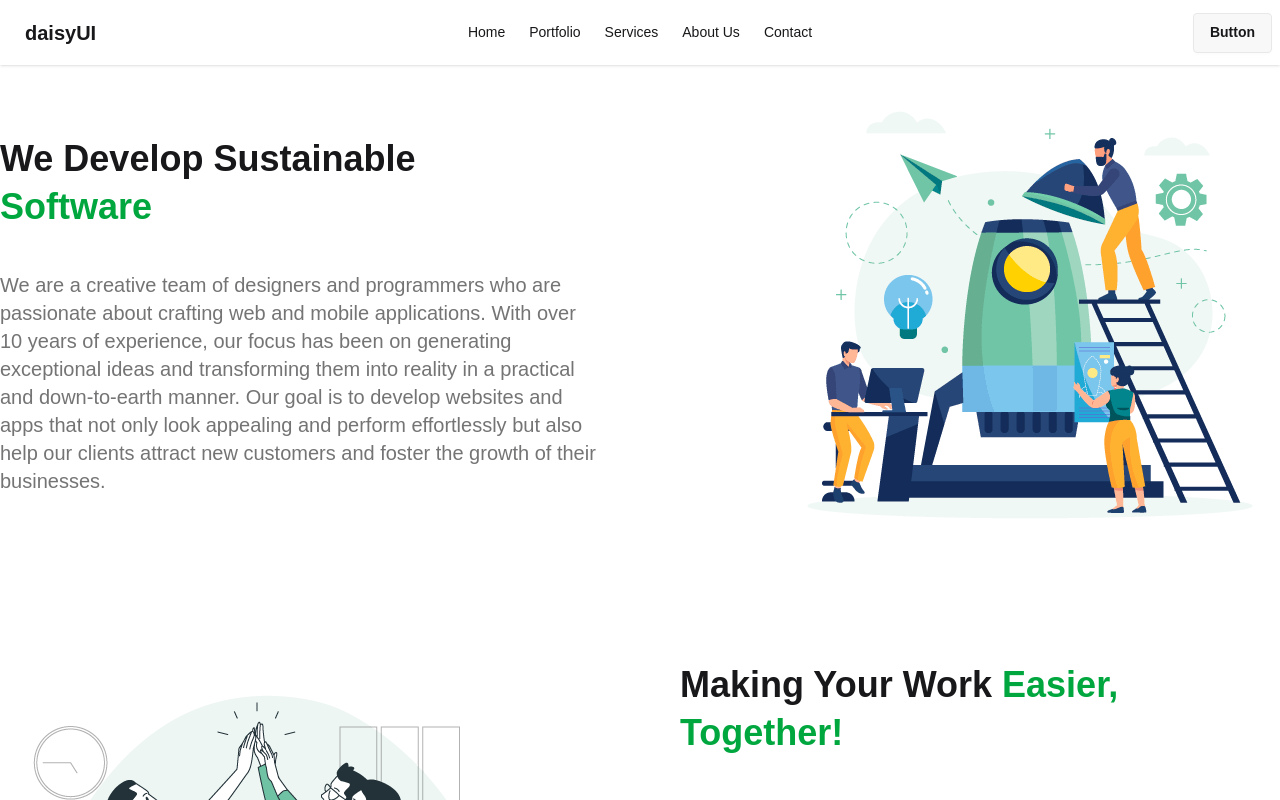
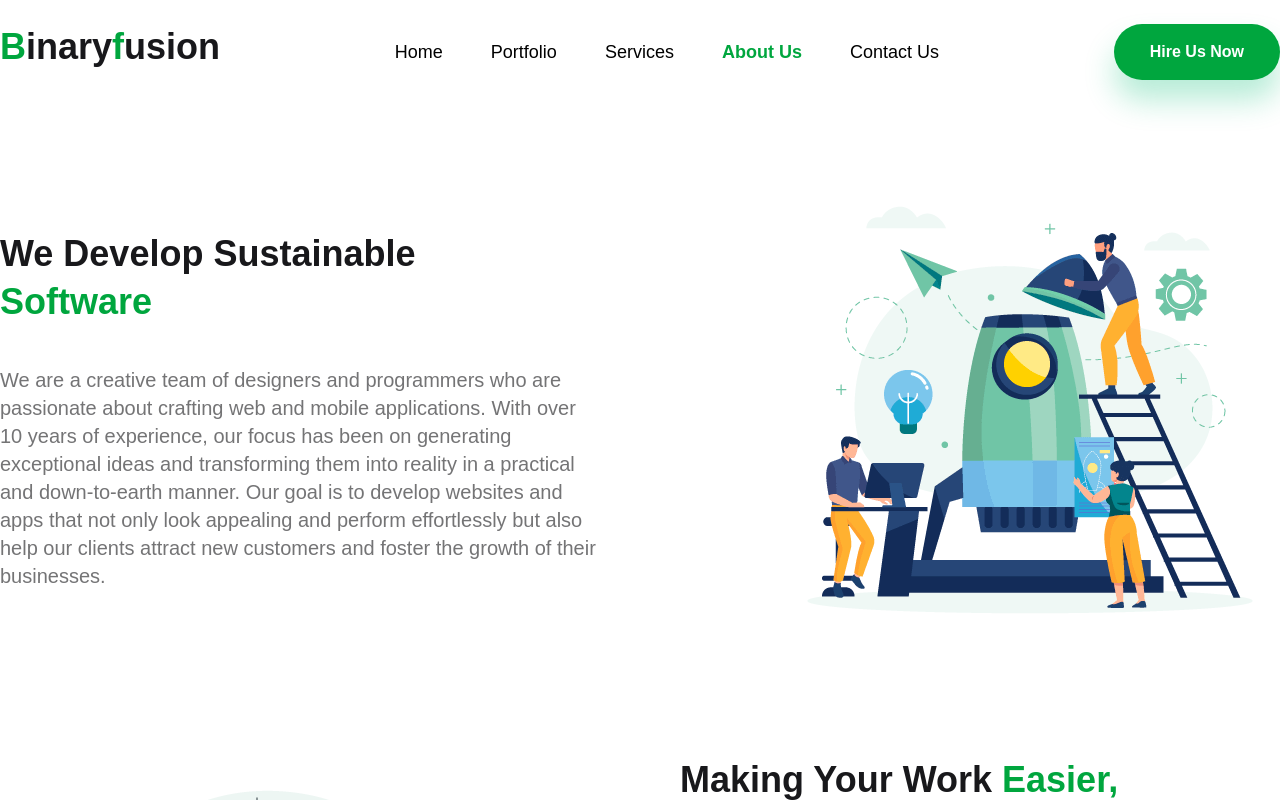
Before and after one commit to mizanur2734/binary-fusion, a React (Vite) app: page /aboutUs in a window 1280 px wide. Shown: the top 800 px of the page. Built offline with nearby package versions, Linux system fonts and the light colour scheme.

Commit message:
create a responsive navbar

```diff
--- a/src/components/Footer.jsx
+++ b/src/components/Footer.jsx
@@ -10,7 +10,7 @@ const Footer = () => {
       <div className="grid lg:px-12 px-6 gap-6 grid-cols-1 md:grid-cols-2 lg:grid-cols-4 text-white">
         {/* 1 */}
         <div>
-          <h2 className="text-4xl font-semibold min-h-[50px]">
+          <h2 className="text-4xl font-bold min-h-[50px]">
             <span className="text-green-600">B</span>inary{" "}
             <span className="text-green-600">f</span>usion
           </h2>
--- a/src/components/Navbar.jsx
+++ b/src/components/Navbar.jsx
@@ -1,56 +1,139 @@
-import React from "react";
+import React, { useEffect, useState } from "react";
 import { NavLink } from "react-router";
 
 
 const Navbar = () => {
+  const [scrolled, setScrolled] = useState(false);
+  const [menuOpen, setMenuOpen] = useState(false);
+
+  // scrool useEffect decsktop only
+  useEffect(() => {
+    const handleScroll = () => {
+      if (window.innerWidth >= 768) {
+        if (window.scrollY > 50) {
+          setScrolled(true);
+        } else {
+          setScrolled(false);
+        }
+      }
+    };
+
+    // add scroll listener
+    window.addEventListener("scroll", handleScroll);
+
+    // remove scroll listener when component unmounts
+    return () => window.removeEventListener("scroll", handleScroll);
+  }, []);
+
+
   const links = (
     <>
-      <li><NavLink to="/">Home</NavLink></li>
-      <li><NavLink to="/portfolio">Portfolio</NavLink></li>
-      <li><NavLink to="/services">Services</NavLink></li>
-      <li><NavLink to="/aboutUs">About Us</NavLink></li>
-      <li><NavLink to="/contactUs">Contact</NavLink></li>
+    {/* 1 */}
+     <li className="relative group">
+       <NavLink
+        to="/"
+        className={({ isActive }) =>
+        isActive ? "text-green-600 font-semibold" : "text-black group-hover:text-green-600"
+      }
+      >
+      Home
+      <span className="absolute left-0 -bottom-1 w-0 h-0.5 bg-green-600 transition-all group-hover:w-full"></span>
+      </NavLink>
+    </li>
+    {/* 2 */}
+     <li className="relative group">
+       <NavLink
+        to="/portfolio"
+        className={({ isActive }) =>
+        isActive ? "text-green-600 font-semibold" : "text-black group-hover:text-green-600"
+      }
+      >
+      Portfolio
+      <span className="absolute left-0 -bottom-1 w-0 h-0.5 bg-green-600 transition-all group-hover:w-full"></span>
+      </NavLink>
+    </li>
+    {/* 3 */}
+     <li className="relative group">
+       <NavLink
+        to="/services"
+        className={({ isActive }) =>
+        isActive ? "text-green-600 font-semibold" : "text-black group-hover:text-green-600"
+      }
+      >
+      Services
+      <span className="absolute left-0 -bottom-1 w-0 h-0.5 bg-green-600 transition-all group-hover:w-full"></span>
+      </NavLink>
+    </li>
+    {/* 4 */}
+     <li className="relative group">
+       <NavLink
+        to="/aboutUs"
+        className={({ isActive }) =>
+        isActive ? "text-green-600 font-semibold" : "text-black group-hover:text-green-600"
+      }
+      >
+      About Us
+      <span className="absolute left-0 -bottom-1 w-0 h-0.5 bg-green-600 transition-all group-hover:w-full"></span>
+      </NavLink>
+    </li>
+    {/* 5 */}
+     <li className="relative group">
+       <NavLink
+        to="/contactUs"
+        className={({ isActive }) =>
+        isActive ? "text-green-600 font-semibold" : "text-black group-hover:text-green-600"
+      }
+      >
+      Contact Us
+      <span className="absolute left-0 -bottom-1 w-0 h-0.5 bg-green-600 transition-all group-hover:w-full"></span>
+      </NavLink>
+    </li>
     </>
   );
 
   return (
-    <div className="navbar bg-base-100 shadow-sm">
-      <div className="navbar-start">
-        <div className="dropdown">
-          <div tabIndex={0} role="button" className="btn btn-ghost lg:hidden">
-            <svg
-              xmlns="http://www.w3.org/2000/svg"
-              className="h-5 w-5"
-              fill="none"
-              viewBox="0 0 24 24"
-              stroke="currentColor"
-            >
-              <path
-                strokeLinecap="round"
-                strokeLinejoin="round"
-                strokeWidth="2"
-                d="M4 6h16M4 12h8m-8 6h16"
-              />
-            </svg>
-          </div>
-          <ul
-            tabIndex={0}
-            className="menu menu-sm dropdown-content bg-base-100 rounded-box z-1 mt-3 w-52 p-2 shadow"
-          >
-            {links}
-          </ul>
-        </div>
-        <a className="btn btn-ghost text-xl">daisyUI</a>
+    // <div id="navbar" className="w-full fixed z-10 top-0 transition duration-300">
+    <div className={`w-full fixed z-10 top-0 transition-all duration-300 ${scrolled || menuOpen ? 'bg-white shadow' : 'bg-transparent'}`}>
+      <div className="container mx-auto lg:px-0 px-4 lg:py-6 py-4">
+    <div className="flex justify-between items-center">
+      {/* left side */}
+      <div>
+         <h2 className="text-4xl font-bold min-h-[50px]">
+            <span className="text-green-600">B</span>inary
+            <span className="text-green-600">f</span>usion
+          </h2>
       </div>
-      <div className="navbar-center hidden lg:flex">
-        <ul className="menu menu-horizontal px-1">
-          {links}
-        </ul>
+      {/* center */}
+      <div className="hidden md:flex space-x-12 items-center list-none text-lg">
+        {links}
       </div>
-      <div className="navbar-end">
-        <a className="btn">Button</a>
+      {/* Right side */}
+      <button
+      className="lg:block hidden bg-green-600 hover:bg-green-700 shadow-[0px_20px_30px_rgba(18,191,124,0.3)] hover:shadow-none text-white font-semibold py-4 px-9 rounded-full transition duration-200">
+          Hire Us Now
+      </button>
+
+      {/* Mobile menu button */}
+      <div className="flex items-center md:hidden">
+        <button onClick={() => setMenuOpen(!menuOpen)} className={`focus:outline-none ${scrolled ? 'text-gray-800' : 'text-black'}`}>
+          <svg className="w-6 h-6" fill="none" stroke="currentColor" stroke-width="2" viewBox="0 0 24 24">
+            <path stroke-linecap="round" stroke-linejoin="round" d="M4 6h16M4 12h16M4 18h16" />
+          </svg>
+        </button>
       </div>
     </div>
+  </div>
+{/* Mobile menu */}
+<div
+  className={`md:hidden bg-white px-4 space-y-1 list-none overflow-hidden transition-all duration-500 ease-in-out ${
+    menuOpen
+      ? "max-h-96 opacity-100 shadow"
+      : "max-h-0 opacity-0"
+  }`}
+>
+  {links}
+</div>
+</div>
   );
 };
 
--- a/src/pages/AboutUs.jsx
+++ b/src/pages/AboutUs.jsx
@@ -1,4 +1,7 @@
 import React from "react";
+import Loading from "../components/Loading";
+import { useEffect, useState } from "react";
+// images for about us
 import man1 from "../assets/about/who_are_we.png";
 import man2 from "../assets/about/who_are_we-2.png";
 import man3 from "../assets/about/who_are_we-3.png";
@@ -21,13 +24,26 @@ import CountUp from "react-countup";
 import "./AboutUs.css";
 
 const AboutUs = () => {
+  const [loading, setLoading] = useState(true);
+  useEffect(() => {
+    setTimeout(() => {
+      setLoading(false);
+    }, 1000);
+  }, []);
+  if (loading) {
+    return <Loading />;
+  }
   return (
     <div className="container mx-auto px-4 lg:px-0">
       {/* 1 */}
-      <section>
+      <section className="lg:mt-40 mt-28">
         <div className="flex flex-col md:flex-row items-center justify-between lg:gap-40 gap-10">
           {/* Text */}
-          <div className="lg:max-w-[600px]">
+          <div
+            data-aos="fade-up"
+            data-aos-duration="2000"
+            className="lg:max-w-[600px]"
+          >
             <h2 className="lg:text-4xl text-3xl font-bold lg:leading-12">
               We Develop Sustainable
               <br className="hidden lg:block" />
@@ -47,7 +63,11 @@ const AboutUs = () => {
           </div>
 
           {/* Image */}
-          <div className="lg:max-w-[500px] mt-6 md:mt-0">
+          <div
+            data-aos="fade-up"
+            data-aos-duration="2000"
+            className="lg:max-w-[500px] mt-6 md:mt-0"
+          >
             <img src={man1} alt="" className="w-full h-auto" />
           </div>
         </div>
@@ -56,11 +76,19 @@ const AboutUs = () => {
       <section>
         <div className="flex flex-col-reverse md:flex-row justify-between lg:gap-40 gap-10 lg:mt-24 mt-8">
           {/* Image */}
-          <div className="lg:max-w-[500px] mt-6 md:mt-0">
+          <div
+            data-aos="fade-up"
+            data-aos-duration="2000"
+            className="lg:max-w-[500px] mt-6 md:mt-0"
+          >
             <img src={man2} alt="" className="w-full h-auto" />
           </div>
           {/* Text */}
-          <div className="lg:max-w-[600px]">
+          <div
+            data-aos="fade-up"
+            data-aos-duration="2000"
+            className="lg:max-w-[600px]"
+          >
             <h2 className="lg:text-4xl text-3xl font-bold lg:leading-12">
               Making Your Work <br className="block lg:hidden" />
               <span className="text-green-600">
@@ -82,7 +110,11 @@ const AboutUs = () => {
       <section>
         <div className="flex flex-col md:flex-row items-center justify-between lg:gap-40 gap-10 lg:mt-20 mt-8">
           {/* Text */}
-          <div className="lg:max-w-[600px]">
+          <div
+            data-aos="fade-up"
+            data-aos-duration="2000"
+            className="lg:max-w-[600px]"
+          >
             <h2 className="lg:text-4xl text-3xl font-bold lg:leading-12">
               Growing Together,
               <br className="hidden lg:block" />
@@ -98,7 +130,11 @@ const AboutUs = () => {
           </div>
 
           {/* Image */}
-          <div className="lg:max-w-[500px] mt-6 md:mt-0">
+          <div
+            data-aos="fade-up"
+            data-aos-duration="2000"
+            className="lg:max-w-[500px] mt-6 md:mt-0"
+          >
             <img src={man3} alt="" className="w-full h-auto" />
           </div>
         </div>
@@ -107,11 +143,19 @@ const AboutUs = () => {
       <section>
         <div className="flex flex-col md:flex-row items-center justify-between lg:gap-40 gap-10 lg:mt-30 mt-8">
           {/* Image */}
-          <div className="lg:max-w-[500px] mt-6 md:mt-0">
+          <div
+            data-aos="fade-up"
+            data-aos-duration="2000"
+            className="lg:max-w-[500px] mt-6 md:mt-0"
+          >
             <img src={man4} alt="" className="w-full h-auto" />
           </div>
           {/* Text */}
-          <div className="lg:max-w-[600px]">
+          <div
+            data-aos="fade-up"
+            data-aos-duration="2000"
+            className="lg:max-w-[600px]"
+          >
             <h2 className="lg:text-4xl text-3xl font-bold lg:leading-12">
               The <span className="text-green-600">Leadershipe!</span> We Follow
               <br className="hidden lg:block" />
@@ -138,14 +182,22 @@ const AboutUs = () => {
       {/* 5 */}
       <section className="lg:mt-26 mt-8">
         <div className="max-w-6xl mx-auto">
-          <h2 className="lg:text-4xl text-3xl font-bold text-center mb-10">
+          <h2
+            data-aos="fade-up"
+            data-aos-duration="2000"
+            className="lg:text-4xl text-3xl font-bold text-center mb-10"
+          >
             We <span className="text-green-600">Dream Big</span> But Act with{" "}
             <span className="text-green-600">Honesty</span>
           </h2>
 
           <div className="grid grid-cols-1 md:grid-cols-2 gap-8 justify-items-cente mt-20 lg:space-y-17 space-y-12">
             {/* Card 1 */}
-            <div className="flex flex-col items-center text-center max-w-lg">
+            <div
+              data-aos="fade-up"
+              data-aos-duration="2000"
+              className="flex flex-col items-center text-center max-w-lg"
+            >
               <img src={man6} className="h-20 mb-4" alt="man1" />
               <h4 className="text-[22px] font-semibold mb-2 opacity-80">
                 Seeing the Human Side of Business
@@ -158,7 +210,11 @@ const AboutUs = () => {
             </div>
 
             {/* Card 2 */}
-            <div className="flex flex-col items-center text-center max-w-lg">
+            <div
+              data-aos="fade-up"
+              data-aos-duration="2000"
+              className="flex flex-col items-center text-center max-w-lg"
+            >
               <img src={man7} className="h-20 mb-4" alt="man2" />
               <h4 className="text-[22px] font-semibold mb-2 opacity-80">
                 Seeing the Human Side of Business
@@ -171,7 +227,11 @@ const AboutUs = () => {
             </div>
 
             {/* Card 3 */}
-            <div className="flex flex-col items-center text-center max-w-lg">
+            <div
+              data-aos="fade-up"
+              data-aos-duration="2000"
+              className="flex flex-col items-center text-center max-w-lg"
+            >
               <img src={man8} className="h-20 mb-4" alt="man3" />
               <h4 className="text-[22px] font-semibold mb-2 opacity-80">
                 Seeing the Human Side of Business
@@ -184,7 +244,11 @@ const AboutUs = () => {
             </div>
 
             {/* Card 4 */}
-            <div className="flex flex-col items-center text-center max-w-lg">
+            <div
+              data-aos="fade-up"
+              data-aos-duration="2000"
+              className="flex flex-col items-center text-center max-w-lg"
+            >
               <img src={man9} className="h-20 mb-4" alt="man4" />
               <h4 className="text-[22px] font-semibold mb-2 opacity-80">
                 Seeing the Human Side of Business
@@ -201,27 +265,43 @@ const AboutUs = () => {
       {/* 6 */}
       <section className="lg:mt-26 mt-16">
         <div className="text-center">
-          <h2 className="lg:text-4xl text-3xl font-bold text-center lg:mb-12 mb-6">
+          <h2
+            data-aos="fade-up"
+            data-aos-duration="2000"
+            className="lg:text-4xl text-3xl font-bold text-center lg:mb-12 mb-6"
+          >
             Our<span className="text-green-600">Achievements</span>
           </h2>
         </div>
         <div className="grid md:grid-cols-2 lg:grid-cols-4 justify-items-center gap-4 lg:mt-6">
           {/* 1 */}
-          <div className="lg:p-6 p-3">
+          <div
+            data-aos="fade-up"
+            data-aos-duration="2000"
+            className="lg:p-6 p-3"
+          >
             <h2 className="text-5xl text-blue-600 mt-2">
               <CountUp end={100} enableScrollSpy scrollSpyDelay={1} />+
             </h2>
             <p className="text-lg ml-2 mt-1 text-[#0F0F0F99]">Total Projects</p>
           </div>
           {/* 2 */}
-          <div className="lg:p-6 p-3">
+          <div
+            data-aos="fade-up"
+            data-aos-duration="2000"
+            className="lg:p-6 p-3"
+          >
             <h2 className="text-5xl mt-2 text-green-600">
               <CountUp end={17} enableScrollSpy scrollSpyDelay={1} />+
             </h2>
             <p className="text-lg mt-1 text-[#0F0F0F99]">Total Clients</p>
           </div>
           {/* 3 */}
-          <div className="lg:p-6 p-3">
+          <div
+            data-aos="fade-up"
+            data-aos-duration="2000"
+            className="lg:p-6 p-3"
+          >
             <h2 className="text-5xl mt-2 text-green-600">
               <CountUp end={50} enableScrollSpy scrollSpyDelay={1} />
               K+
@@ -229,7 +309,11 @@ const AboutUs = () => {
             <p className="text-lg ml-2 mt-1 text-[#0F0F0F99]">Total Hours</p>
           </div>
           {/* 4 */}
-          <div className="lg:p-6 p-3">
+          <div
+            data-aos="fade-up"
+            data-aos-duration="2000"
+            className="lg:p-6 p-3"
+          >
             <h2 className="text-5xl mt-2 text-pink-400">
               <CountUp end={90} enableScrollSpy scrollSpyDelay={1} />
               K+
@@ -241,17 +325,19 @@ const AboutUs = () => {
       {/* 7 */}
       <section className="lg:mt-26 mt-16 mb-20 m-0">
         <div>
+          <div data-aos="fade-up" data-aos-duration="2000">
             <h2 className="lg:text-4xl text-3xl font-bold text-center mb-4">
               Introducing the People
               <span className="text-green-600">Behind the Magic</span>
             </h2>
             <p className="text-center text-lg opacity-65">
-            Ever wonder who's behind all this cool stuff? Check out our awesome
-            team! They're the secret sauce to our success.
+              Ever wonder who's behind all this cool stuff? Check out our
+              awesome team! They're the secret sauce to our success.
             </p>
+          </div>
           <div className="grid grid-cols-1 md:grid-cols-2 lg:grid-cols-3 lg:mt-16 mt-6 mb-14 gap-8 lg:gap-1 lg:space-y-16">
             {/* card 1 */}
-            <div className="flex flex-col items-center">
+            <div data-aos="fade-up" data-aos-duration="2000" className="flex flex-col items-center">
               <div className="flip-card">
                 <div className="flip-card-inner">
                   <div className="flip-card-front">
@@ -274,7 +360,7 @@ const AboutUs = () => {
             </div>
 
             {/* card 2 */}
-            <div className="flex flex-col items-center">
+            <div data-aos="fade-up" data-aos-duration="2000" className="flex flex-col items-center">
               <div className="flip-card">
                 <div className="flip-card-inner">
                   <div className="flip-card-front">
@@ -297,7 +383,7 @@ const AboutUs = () => {
             </div>
 
             {/* card 3 */}
-            <div className="flex flex-col items-center">
+            <div data-aos="fade-up" data-aos-duration="2000" className="flex flex-col items-center">
               <div className="flip-card">
                 <div className="flip-card-inner">
                   <div className="flip-card-front">
@@ -321,7 +407,7 @@ const AboutUs = () => {
             </div>
 
             {/* card 4 */}
-            <div className="flex flex-col items-center">
+            <div data-aos="fade-up" data-aos-duration="2000" className="flex flex-col items-center">
               <div className="flip-card">
                 <div className="flip-card-inner flip-img">
                   <div className="flip-card-front">
@@ -342,7 +428,7 @@ const AboutUs = () => {
             </div>
 
             {/* card 5 */}
-            <div className="flex flex-col items-center">
+            <div data-aos="fade-up" data-aos-duration="2000" className="flex flex-col items-center">
               <div className="flip-card">
                 <div className="flip-card-inner">
                   <div className="flip-card-front">
@@ -363,7 +449,7 @@ const AboutUs = () => {
             </div>
 
             {/* card 6 */}
-            <div className="flex flex-col items-center">
+            <div data-aos="fade-up" data-aos-duration="2000" className="flex flex-col items-center">
               <div className="flip-card">
                 <div className="flip-card-inner">
                   <div className="flip-card-front">
@@ -384,7 +470,7 @@ const AboutUs = () => {
             </div>
 
             {/* card 7 */}
-            <div className="flex flex-col items-center">
+            <div data-aos="fade-up" data-aos-duration="2000" className="flex flex-col items-center">
               <div className="flip-card">
                 <div className="flip-card-inner">
                   <div className="flip-card-front">
@@ -405,7 +491,7 @@ const AboutUs = () => {
             </div>
 
             {/* card 8 */}
-            <div className="flex flex-col items-center">
+            <div data-aos="fade-up" data-aos-duration="2000" className="flex flex-col items-center">
               <div className="flip-card">
                 <div className="flip-card-inner">
                   <div className="flip-card-front">
```
Also changed, not shown: src/pages/ContactUs.jsx (+9 -9 lines), src/pages/Services.jsx (+11 -1 lines). Lines whose indentation alone changed are shown as unchanged.
